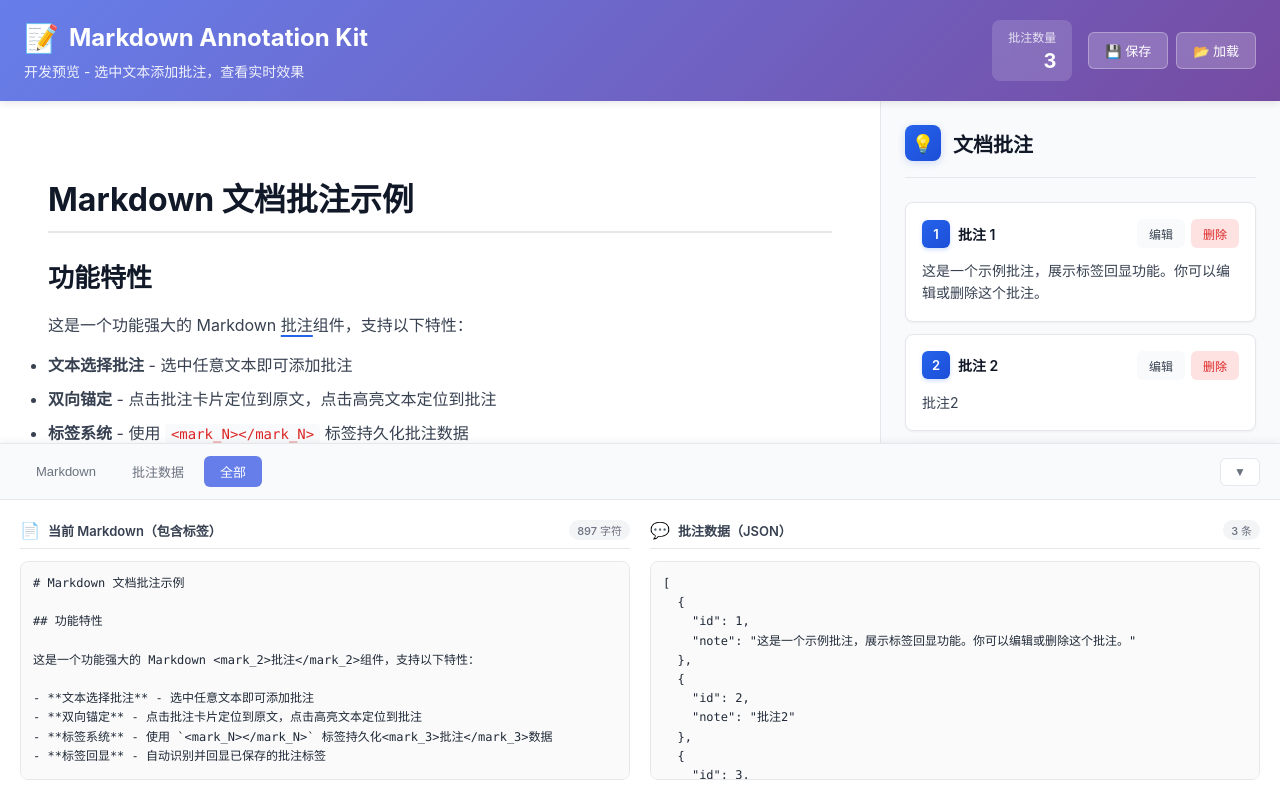
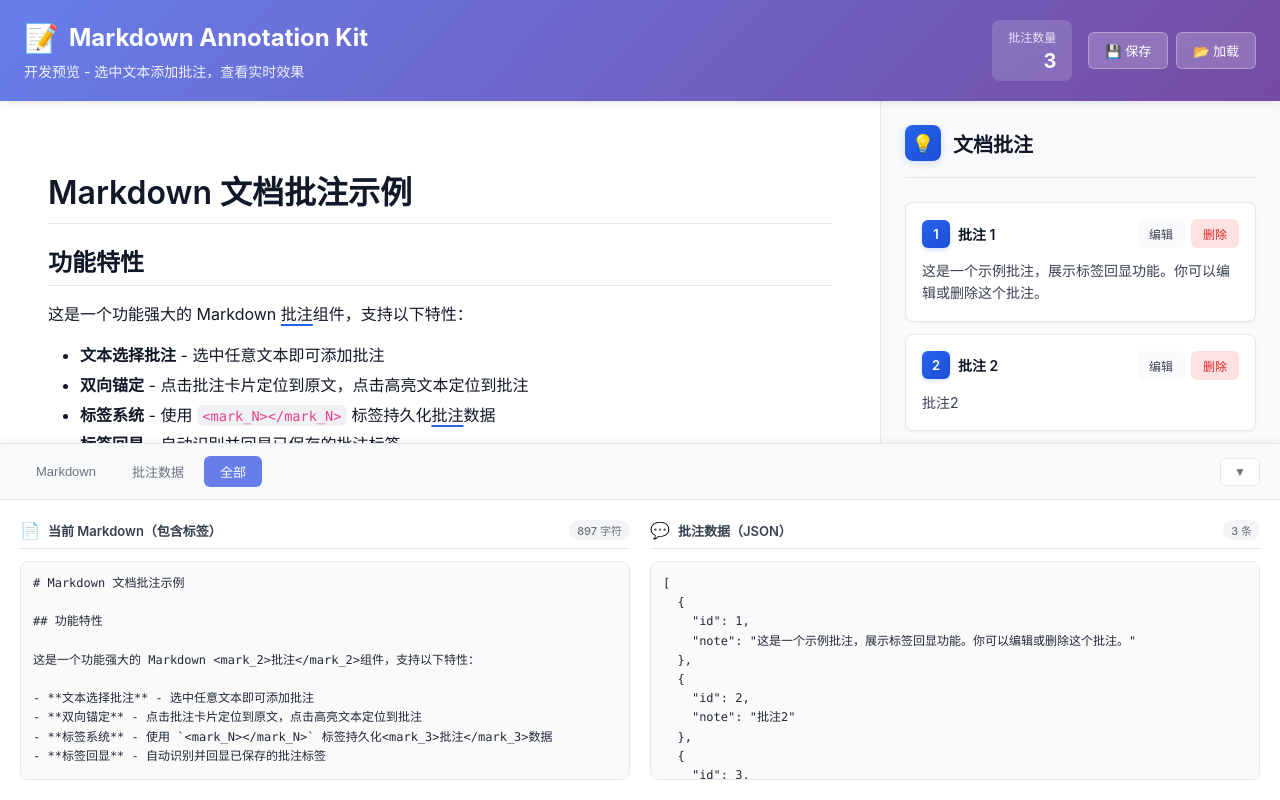
Before and after one commit to Keekuun/markdown-annotation-kit, a React (Vite) app: page / in a window 1280 px wide. Built offline with nearby package versions, Linux system fonts and the light colour scheme.

Commit message:
feat(css): update md styles

```diff
--- a/src/components/HighlightedMarkdown.tsx
+++ b/src/components/HighlightedMarkdown.tsx
@@ -54,11 +54,7 @@ export function HighlightedMarkdown({
             }
             return <span {...props}>{children}</span>;
           },
-          h1: ({ children }) => <h1>{children}</h1>,
-          h2: ({ children }) => <h2>{children}</h2>,
-          h3: ({ children }) => <h3>{children}</h3>,
-          p: ({ children }) => <p>{children}</p>,
-          li: ({ children }) => <li>{children}</li>,
+          // 所有其他元素使用默认渲染，样式由 CSS 控制
         }}
       >
         {contentWithHighlights}
--- a/src/styles.css
+++ b/src/styles.css
@@ -109,69 +109,266 @@
   background: var(--markdown-annotator-text-tertiary);
 }
 
-/* Markdown Content Styles */
+/* Markdown Content Styles - GitHub Style */
+/* Headings */
 .markdown-annotator-content h1 {
-  font-size: 32px;
-  font-weight: 700;
+  font-size: 2em;
+  font-weight: 600;
   color: var(--markdown-annotator-text-primary);
-  margin: 32px 0 20px;
-  line-height: 1.2;
-  border-bottom: 2px solid var(--markdown-annotator-border);
-  padding-bottom: 12px;
+  margin: 24px 0 16px;
+  padding-bottom: 0.3em;
+  border-bottom: 1px solid var(--markdown-annotator-border);
+  line-height: 1.25;
 }
 
 .markdown-annotator-content h2 {
-  font-size: 26px;
+  font-size: 1.5em;
   font-weight: 600;
   color: var(--markdown-annotator-text-primary);
-  margin: 28px 0 16px;
-  line-height: 1.3;
+  margin: 24px 0 16px;
+  padding-bottom: 0.3em;
+  border-bottom: 1px solid var(--markdown-annotator-border);
+  line-height: 1.25;
 }
 
 .markdown-annotator-content h3 {
-  font-size: 22px;
+  font-size: 1.25em;
   font-weight: 600;
-  color: var(--markdown-annotator-text-secondary);
-  margin: 24px 0 14px;
-  line-height: 1.4;
+  color: var(--markdown-annotator-text-primary);
+  margin: 24px 0 16px;
+  line-height: 1.25;
 }
 
+.markdown-annotator-content h4 {
+  font-size: 1em;
+  font-weight: 600;
+  color: var(--markdown-annotator-text-primary);
+  margin: 24px 0 16px;
+  line-height: 1.25;
+}
+
+.markdown-annotator-content h5 {
+  font-size: 0.875em;
+  font-weight: 600;
+  color: var(--markdown-annotator-text-primary);
+  margin: 24px 0 16px;
+  line-height: 1.25;
+}
+
+.markdown-annotator-content h6 {
+  font-size: 0.85em;
+  font-weight: 600;
+  color: var(--markdown-annotator-text-tertiary);
+  margin: 24px 0 16px;
+  line-height: 1.25;
+}
+
+/* Paragraphs */
 .markdown-annotator-content p {
   font-size: 16px;
+  color: var(--markdown-annotator-text-primary);
+  line-height: 1.6;
+  margin: 16px 0;
+  word-wrap: break-word;
+}
+
+/* Blockquotes - GitHub Style */
+.markdown-annotator-content blockquote {
+  padding: 0 1em;
+  color: var(--markdown-annotator-text-tertiary);
+  border-left: 0.25em solid #d0d7de;
+  margin: 16px 0;
+  background-color: var(--markdown-annotator-bg-tertiary);
+  border-radius: 0 var(--markdown-annotator-radius-sm) var(--markdown-annotator-radius-sm) 0;
+}
+
+.markdown-annotator-content blockquote > :first-child {
+  margin-top: 0;
+}
+
+.markdown-annotator-content blockquote > :last-child {
+  margin-bottom: 0;
+}
+
+.markdown-annotator-content blockquote p {
+  margin: 16px 0;
   color: var(--markdown-annotator-text-secondary);
-  line-height: 1.75;
-  margin: 12px 0;
+}
+
+/* Lists */
+.markdown-annotator-content ul,
+.markdown-annotator-content ol {
+  margin: 16px 0;
+  padding-left: 2em;
+  color: var(--markdown-annotator-text-primary);
+}
+
+.markdown-annotator-content ul {
+  list-style-type: disc;
+}
+
+.markdown-annotator-content ol {
+  list-style-type: decimal;
 }
 
 .markdown-annotator-content li {
   font-size: 16px;
-  color: var(--markdown-annotator-text-secondary);
-  line-height: 1.75;
-  margin: 6px 0;
+  color: var(--markdown-annotator-text-primary);
+  line-height: 1.6;
+  margin: 4px 0;
+  word-wrap: break-word;
 }
 
+.markdown-annotator-content li > p {
+  margin-top: 16px;
+}
+
+.markdown-annotator-content li + li {
+  margin-top: 0.25em;
+}
+
+.markdown-annotator-content ul ul,
+.markdown-annotator-content ol ul {
+  list-style-type: circle;
+  margin-top: 0;
+  margin-bottom: 0;
+}
+
+.markdown-annotator-content ul ul ul,
+.markdown-annotator-content ol ul ul,
+.markdown-annotator-content ol ol ul {
+  list-style-type: square;
+}
+
+/* Code */
 .markdown-annotator-content code {
-  background-color: var(--markdown-annotator-bg-tertiary);
-  padding: 2px 6px;
-  border-radius: var(--markdown-annotator-radius-sm);
+  padding: 0.2em 0.4em;
+  margin: 0;
+  font-size: 85%;
+  background-color: rgba(175, 184, 193, 0.2);
+  border-radius: 6px;
   font-family: var(--markdown-annotator-font-mono);
-  font-size: 14px;
-  color: var(--markdown-annotator-error);
+  color: #e83e8c;
+  word-wrap: break-word;
 }
 
 .markdown-annotator-content pre {
-  background-color: #1f2937;
-  color: #f9fafb;
-  padding: var(--markdown-annotator-spacing-md);
-  border-radius: var(--markdown-annotator-radius-lg);
-  overflow-x: auto;
-  margin: var(--markdown-annotator-spacing-md) 0;
+  padding: 16px;
+  overflow: auto;
+  font-size: 85%;
+  line-height: 1.45;
+  background-color: #f6f8fa;
+  border-radius: 6px;
+  margin: 16px 0;
+  border: 1px solid var(--markdown-annotator-border);
 }
 
 .markdown-annotator-content pre code {
+  display: inline;
+  max-width: auto;
+  padding: 0;
+  margin: 0;
+  overflow: visible;
+  line-height: inherit;
+  word-wrap: normal;
   background-color: transparent;
-  color: inherit;
+  border: 0;
+  color: var(--markdown-annotator-text-primary);
+  font-size: 100%;
+}
+
+/* Tables */
+.markdown-annotator-content table {
+  border-spacing: 0;
+  border-collapse: collapse;
+  display: block;
+  width: max-content;
+  max-width: 100%;
+  overflow: auto;
+  margin: 16px 0;
+}
+
+.markdown-annotator-content table th {
+  font-weight: 600;
+  padding: 6px 13px;
+  border: 1px solid var(--markdown-annotator-border);
+  background-color: var(--markdown-annotator-bg-tertiary);
+}
+
+.markdown-annotator-content table td {
+  padding: 6px 13px;
+  border: 1px solid var(--markdown-annotator-border);
+}
+
+.markdown-annotator-content table tr {
+  background-color: var(--markdown-annotator-bg);
+  border-top: 1px solid var(--markdown-annotator-border);
+}
+
+.markdown-annotator-content table tr:nth-child(2n) {
+  background-color: var(--markdown-annotator-bg-tertiary);
+}
+
+/* Horizontal Rule */
+.markdown-annotator-content hr {
+  height: 0.25em;
   padding: 0;
+  margin: 24px 0;
+  background-color: var(--markdown-annotator-border);
+  border: 0;
+  border-radius: var(--markdown-annotator-radius-sm);
+}
+
+/* Links */
+.markdown-annotator-content a {
+  color: var(--markdown-annotator-primary);
+  text-decoration: none;
+  transition: var(--markdown-annotator-transition);
+}
+
+.markdown-annotator-content a:hover {
+  text-decoration: underline;
+}
+
+/* Strong and Emphasis */
+.markdown-annotator-content strong {
+  font-weight: 600;
+  color: var(--markdown-annotator-text-primary);
+}
+
+.markdown-annotator-content em {
+  font-style: italic;
+  color: var(--markdown-annotator-text-primary);
+}
+
+/* Images */
+.markdown-annotator-content img {
+  max-width: 100%;
+  height: auto;
+  margin: 16px 0;
+  border-radius: var(--markdown-annotator-radius-md);
+  box-shadow: var(--markdown-annotator-shadow-sm);
+}
+
+/* Task Lists (GitHub Flavored Markdown) */
+.markdown-annotator-content input[type="checkbox"] {
+  margin: 0 0.2em 0.25em -1.6em;
+  vertical-align: middle;
+  cursor: pointer;
+}
+
+.markdown-annotator-content .task-list-item {
+  list-style-type: none;
+}
+
+.markdown-annotator-content .task-list-item input[type="checkbox"] {
+  margin: 0 0.2em 0.25em 0;
+}
+
+/* Strikethrough */
+.markdown-annotator-content del {
+  text-decoration: line-through;
+  color: var(--markdown-annotator-text-tertiary);
 }
 
 /* Annotation Highlight Styles */
```
